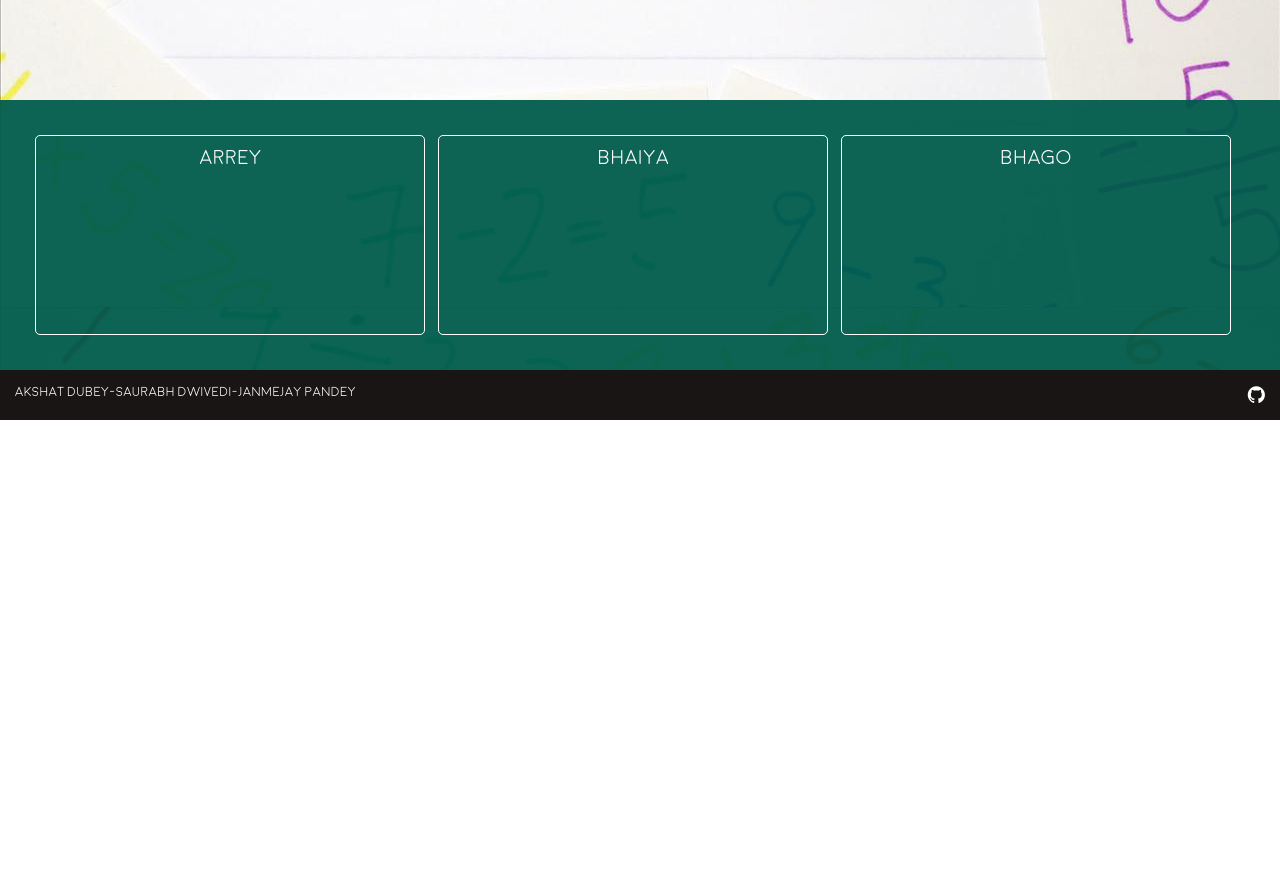
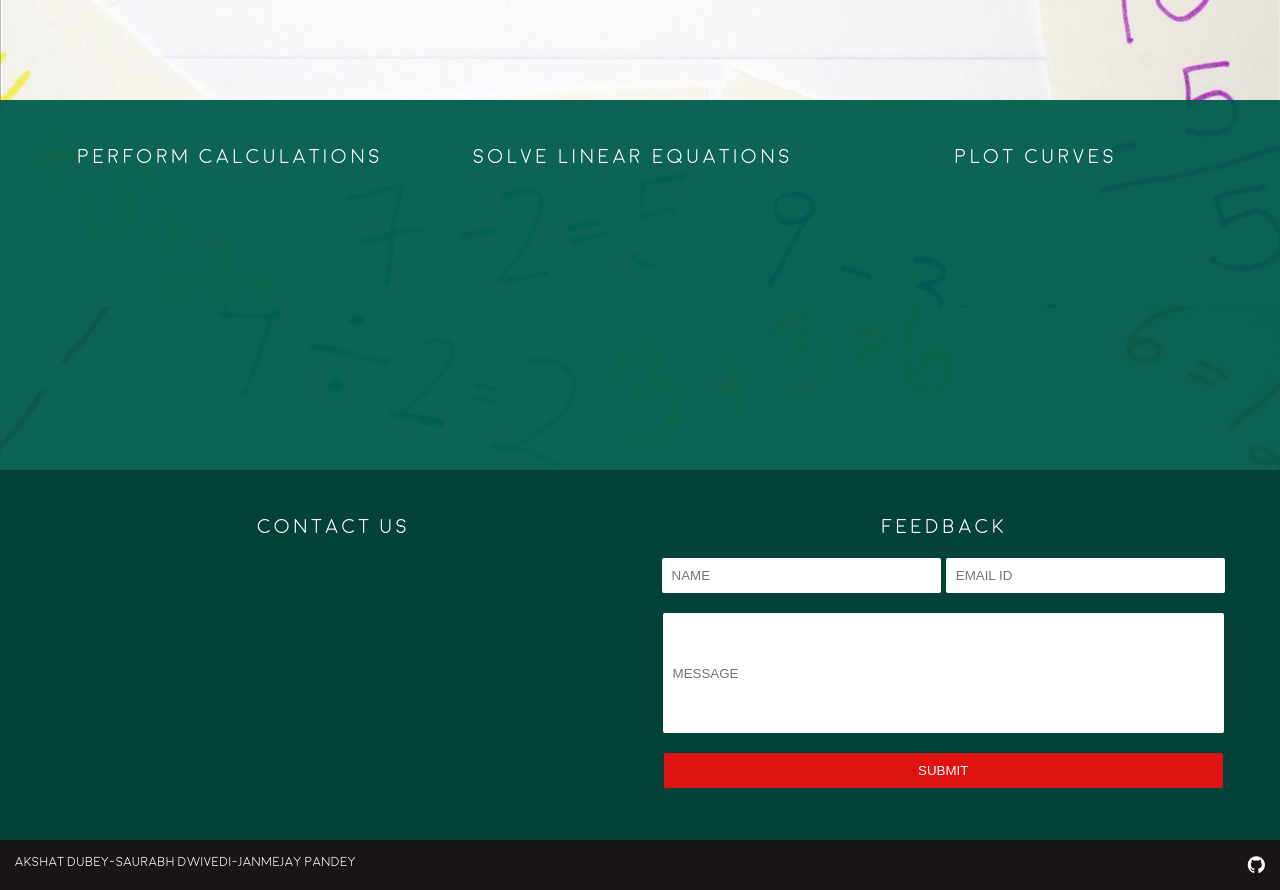
Before and after one commit to akshatdb/ProjectWeb, a plain HTML site: page index.html in a window 1280 px wide. Shown: the part 700-1590 px from the top of the page. Before the commit the page ends 1120 px from the top, so only its background shows below. Drawn offline with Linux system fonts and the light colour scheme.

Commit message:
Added help and feedback sections

```diff
--- a/index.html
+++ b/index.html
@@ -7,13 +7,12 @@
 	<link rel="stylesheet" type="text/css" href="styles/main.css">
 	<script src="scripts/jquery.js" type="text/javascript"></script>
 	<script src="scripts/main.js" type="text/javascript"></script>
-	<link href="https://fonts.googleapis.com/icon?family=Material+Icons" rel="stylesheet">
 	<link rel="stylesheet" href="https://cdnjs.cloudflare.com/ajax/libs/font-awesome/4.7.0/css/font-awesome.min.css">
 	<link rel="icon" href="images/logo.png">
 </head>
 <body>
 	<div class="header">
-	<h1 class="head-icon"><i class="material-icons camera-logo">camera</i>Math<span class="head-ocr">OCR</span></h1>
+	<h1 class="head-icon"><img src="images/logo.png" class="head-logo">Math<span class="head-ocr">OCR</span></h1>
 	</div>
 	<div class="main">
 		<div class="row form-div">
@@ -21,15 +20,35 @@
 				<form enctype="multipart/form-data" class="form-class">
 					<img id="image-view"/>
 					<input type="file" id="file" name="imageData" class="inputfile" accept="image/*;capture=camera"/>
-					<label for="file" id="file-upload-label"><i class="material-icons" style="font-size:20px;position:relative;top:2px;right:10px">camera</i>Attach a file</label>
+					<label for="file" id="file-upload-label"><i class="fa fa-camera-retro" style="margin-right:10px"></i>Attach a file</label>
 					<input type="submit" value="Upload Image" name="submit" id="submit-btn">
 				</form>
 			</div>
 		</div>
 		<div class="row help-div">
-			<div class="column-4 help-col">arrey</div>
-			<div class="column-4 help-col">bhaiya</div>
-			<div class="column-4 help-col">bhago</div>
+			<div class="column-4 help-col">
+				<h1>Perform Calculations</h1>
+			</div>
+			<div class="column-4 help-col">
+				<h1>Solve linear equations</h1>
+			</div>
+			<div class="column-4 help-col">
+				<h1>Plot curves</h1>
+			</div>
+		</div>
+		<div class="row contact-div">
+			<div class="column-6 help-col">
+				<h1>Contact Us</h1>
+			</div>
+			<div class="column-6 help-col">
+				<h1>Feedback</h1>
+				<form class="feed-form">
+					<input type="text" placeholder="NAME" name="name"/>
+					<input type="text" placeholder="EMAIL ID" name="emailid"/>
+					<input type="textarea" placeholder="MESSAGE" name="message"/>
+					<input type="submit" value="SUBMIT"/>
+				</form>
+			</div>
 		</div>
 	</div>
 	<div class="footer">
--- a/styles/main.css
+++ b/styles/main.css
@@ -45,6 +45,13 @@ i.camera-logo{
 .head-ocr{
 	font-family:"moonb";
 }
+.head-logo{
+	height:30px;
+	width:30px;
+	margin-right:10px;
+	position:relative;
+	top:3px;
+}
 .header{
 	box-sizing: border-box;
 	position: fixed;
@@ -56,10 +63,10 @@ i.camera-logo{
 }
 .form-div{
 	height:100vh;
+	z-index:-15;
 }
 .form{
 	position:absolute;
-	z-index: -15;
 	top: 60%;
 	left: 50%;
 	margin: -100px 0 0 -150px;
@@ -69,6 +76,8 @@ i.camera-logo{
 	width:250px;
 }
 #image-view{
+	z-index:-15;
+	position: fixed;
 	width:250px;
 	height:250px;
 	display:none;
@@ -85,6 +94,7 @@ i.camera-logo{
 	z-index: -1;
 }
 .inputfile + label {
+	z-index:-10;
 	position:fixed;
     color: white;
     background-color: var(--color-a);
@@ -134,16 +144,47 @@ i.github-icon:hover,i.github-icon:focus{
 	background: rgba(0, 92, 76, 0.95);
 	padding:30px;
 }
+.contact-div{
+	box-sizing: border-box;
+	background: rgb(4, 66, 55);
+	padding:30px;
+}
 .help-col{
 	box-sizing: border-box;
 	color:white;
-	border:1px solid white;
 	border-radius: 5px;
 	padding:30px;
-	height:200px;
+	height:300px;
 	font-size: 20px;
 }
-
+.feed-form{
+	position: absolute;
+	width:45%;
+}
+.feed-form>input{
+	width:45%;
+	margin-top:20px;
+	padding:10px;
+	border:none;
+	border-radius: 2px;
+}
+.feed-form>input[type=textarea]{
+	width:94%;
+	height:100px;
+}
+.feed-form>input[type=submit]{
+	width:97%;
+	background-color:var(--color-btn-a);
+	color:white;
+}
+.feed-form>input[type=submit]:hover{
+	background-color:var(--color-btn-b);
+}
+.column-4>h1,.column-6>h1{
+	font-size:20px;
+	letter-spacing: 3px;
+	font-weight: lighter;
+}
 /* CSS Grid */
 .row{
 	width:100%;
@@ -156,6 +197,12 @@ i.github-icon:hover,i.github-icon:focus{
 	.column-4{
 		padding:10px;
 		width:32%;
+		text-align:center;
+		display: inline-block;
+	}
+	.column-6{
+		padding:10px;
+		width:49%;
 		text-align:center;
 		display: inline-block;
 	}
@@ -172,5 +219,12 @@ i.github-icon:hover,i.github-icon:focus{
 		text-align:center;
 		display: block;
 	}
+	.column-6{
+		box-sizing: border-box;
+		padding:10px;
+		width:100%;
+		text-align:center;
+		display: block;
+	}
 
 }
```
Also changed, not shown: images/logo.png.
